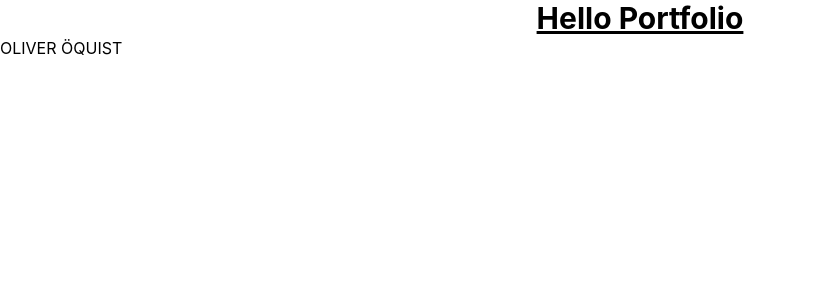
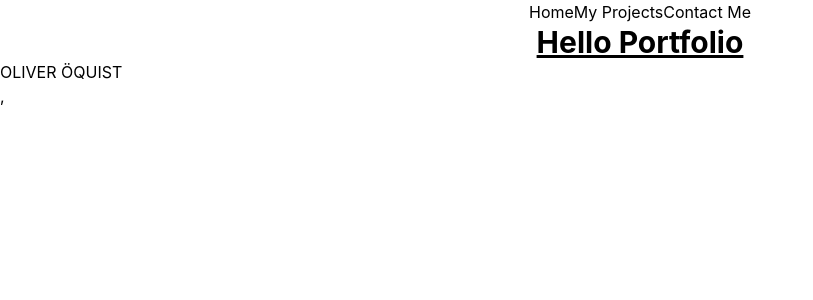
Before and after one commit to Olipolite/portfolioreact, a React (Create React App) app: page / in a window 1280 px wide. Shown: the top 300 px of the page, without its empty margins (0-813 px from the left). Built offline with nearby package versions, Linux system fonts and the light colour scheme.

Commit message:
added links to navbar componenet and playiong around with tailwind

```diff
--- a/package.json
+++ b/package.json
@@ -8,6 +8,7 @@
     "@testing-library/user-event": "^13.5.0",
     "react": "^18.2.0",
     "react-dom": "^18.2.0",
+    "react-router-dom": "^6.11.1",
     "react-scripts": "5.0.1",
     "web-vitals": "^2.1.4"
   },
--- a/src/components/App.jsx
+++ b/src/components/App.jsx
@@ -1,15 +1,17 @@
 import React from 'react';
-import Home from './Home'
+import Home from './Home';
+import Navbar from './Navbar';
 
-const App = () => {
+function App() {
   return (
-    <div>
-    <h1 className='text-3xl flex justify-center font-bold underline'>
-      Hello Portfolio
-    </h1>
-    <Home />
+    <div className="flex-row">
+      <Navbar />
+      <h1 className="text-3xl flex justify-center font-bold underline">
+        Hello Portfolio
+      </h1>
+      <Home />
     </div>
   );
-};
+}
 
 export default App;
--- a/src/components/Home.jsx
+++ b/src/components/Home.jsx
@@ -1,11 +1,11 @@
-import React from "react";
+import React from 'react';
 
-const Home = () => {
-   return (
-   <div>
-    <h2> OLIVER ÖQUIST </h2>
-</div>
-)
+function Home() {
+  return (
+    <div>
+      <h2> OLIVER ÖQUIST </h2>
+    </div>
+  );
 }
 
 export default Home;
--- /dev/null
+++ b/src/components/Navbar.jsx
@@ -0,0 +1,22 @@
+import React from 'react';
+import { Link } from 'react-router-dom';
+
+function Navbar() {
+  return (
+    <div>
+      <ul className="flex flex-row justify-center">
+        <li>
+          <Link to="/">Home</Link>
+        </li>
+        <li>
+          <Link to="/projects">My Projects</Link>
+        </li>
+        <li>
+          <Link to="/contactme">Contact Me</Link>
+        </li>
+      </ul>
+    </div>
+  );
+}
+
+export default Navbar;
--- a/src/index.jsx
+++ b/src/index.jsx
@@ -1,11 +1,15 @@
 import React from 'react';
 import ReactDOM from 'react-dom/client';
 import './index.css';
+import { BrowserRouter } from 'react-router-dom';
 import App from './components/App';
 
 const root = ReactDOM.createRoot(document.getElementById('root'));
 root.render(
-  <React.StrictMode>
-    <App />
-  </React.StrictMode>,
+  <BrowserRouter>
+    <React.StrictMode>
+      <App />
+    </React.StrictMode>
+    ,
+  </BrowserRouter>,
 );
--- a/tailwind.config.js
+++ b/tailwind.config.js
@@ -1,8 +1,11 @@
 /** @type {import('tailwindcss').Config} */
 module.exports = {
-  content: ["./src/**/*{html,js,jsx}"],
+  content: ['./src/**/*{html,js,jsx}'],
   theme: {
+    colors: {
+      blue: '#1fb6ff',
+    },
     extend: {},
   },
   plugins: [],
-}
+};
```
Also changed, not shown: 1 other file (tests, documents, lock files or other folders).
